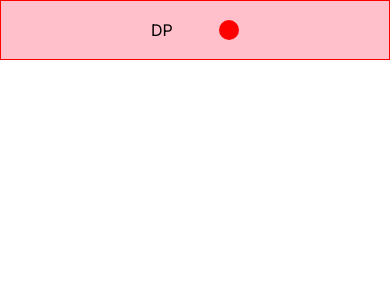
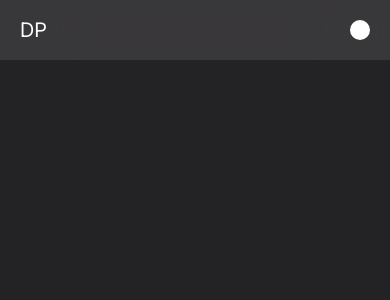
Before and after one commit to drixsp/drix.dev, a Vue app: page / in a window 390 px wide. Shown: the top 300 px of the page. Built offline with nearby package versions, Linux system fonts and the light colour scheme.

Commit message:
Rename Navbar component and add media query

```diff
--- a/src/App.vue
+++ b/src/App.vue
@@ -1,25 +1,24 @@
 <template>
-    <MainNavbar />
+    <Navbar />
 </template>
 
 <script>
-    import MainNavbar from './components/MainNavbar.vue'
+    import Navbar from './components/Navbar.vue'
 
     export default {
         name: 'App',
         components: {
-            MainNavbar
+            Navbar
         }
     }
 </script>
 
 <style lang="scss">
-    // #app {
-    //     font-family: Avenir, Helvetica, Arial, sans-serif;
-    //     -webkit-font-smoothing: antialiased;
-    //     -moz-osx-font-smoothing: grayscale;
-    //     text-align: center;
-    //     color: #2c3e50;
-    //     margin-top: 60px;
-    // }
+    #app {
+        width: 100%;
+        height: 100vh;
+        background: rgb(35, 34, 36) !important;
+        -webkit-font-smoothing: antialiased;
+        -moz-osx-font-smoothing: grayscale;
+    }
 </style>
--- a/src/components/MainNavbar.vue
+++ b/src/components/Navbar.vue
@@ -2,7 +2,9 @@
     <nav id="nav">
         <ul>
             <li>
-                DP
+                <p>
+                    DP
+                </p>
             </li>
             <li>
                 <div class="circle"></div>
@@ -13,7 +15,8 @@
 
 <script>
     export default {
-        name: 'MainNavbar'
+        // eslint-disable-next-line vue/multi-word-component-names
+        name: 'Navbar'
     }
 </script>
 
@@ -21,12 +24,14 @@
     #nav {
         padding: 0 150px;
         height: 60px;
-        // background: rgba(247, 250, 252, 0.01);
+        background: rgba(247, 250, 252, .1);
         backdrop-filter: blur(50px);
-        border: 1px solid red;
         display: flex;
         align-items: center;
-        background: pink;
+
+        @media only screen and (max-width: 744px) {
+            padding: 0 20px;
+        }
 
         ul {
             width: 100%;
@@ -34,13 +39,18 @@
             display: flex;
             align-items: center;
             justify-content: space-between;
+            color: white;
+
+            p {
+                font-size: 20px;
+            }
         }
 
         .circle {
             width: 20px;
             height: 20px;
             border-radius: 50%;
-            background: red;
+            background: white;
         }
     }
 </style>
```
